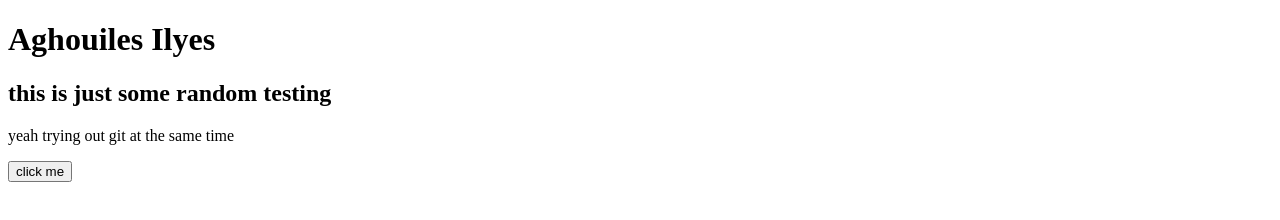
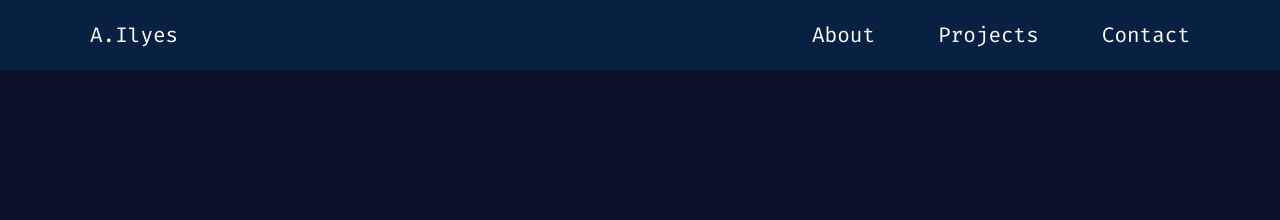
Before and after one commit to BlackCheppun/BlackCheppun.github.io, a plain HTML site: page index.html in a window 1280 px wide. Drawn offline with Linux system fonts and the light colour scheme.

Commit message:
first edits on the small portfolio

```diff
--- a/index.html
+++ b/index.html
@@ -5,13 +5,22 @@
     <meta http-equiv="X-UA-Compatible" content="IE=edge" />
     <meta name="viewport" content="width=device-width, initial-scale=1.0" />
     <title>random shit</title>
+    <link rel="stylesheet" href="style.css" />
+    <link
+      href="https://fonts.googleapis.com/css2?family=Fira+Code:wght@300;400;500;600;700&family=Montserrat:wght@300;400;500;600;700&family=Raleway:wght@700&family=Roboto+Mono:wght@400;700&family=Tajawal:wght@300;500&display=swap"
+      rel="stylesheet"
+    />
   </head>
   <body>
-    <h1>Aghouiles Ilyes</h1>
-
-    <h2>this is just some random testing</h2>
-
-    <p>yeah trying out git at the same time</p>
-    <button>click me</button>
+    <div class="navdiv">
+      <div id="logo">
+        <a href="">A.Ilyes</a>
+      </div>
+      <div id="nav"">
+        <a href="">About</a>
+        <a href="">Projects</a>
+        <a href="">Contact</a>
+      </div>
+    </div>
   </body>
 </html>
--- /dev/null
+++ b/style.css
@@ -0,0 +1,76 @@
+html, body, div, span, applet, object, iframe,
+h1, h2, h3, h4, h5, h6, p, blockquote, pre,
+a, abbr, acronym, address, big, cite, code,
+del, dfn, em, img, ins, kbd, q, s, samp,
+small, strike, strong, sub, sup, tt, var,
+b, u, i, center,
+dl, dt, dd, ol, ul, li,
+fieldset, form, label, legend,
+table, caption, tbody, tfoot, thead, tr, th, td,
+article, aside, canvas, details, embed,
+figure, figcaption, footer, header, hgroup,
+menu, nav, output, ruby, section, summary,
+time, mark, audio, video {
+	margin: 0;
+	padding: 0;
+	border: 0;
+	font-size: 100%;
+	font: inherit;
+    color: inherit;
+	vertical-align: baseline;
+}
+/* HTML5 display-role reset for older browsers */
+article, aside, details, figcaption, figure,
+footer, header, hgroup, menu, nav, section {
+	display: block;
+}
+body {
+	line-height: 1;
+}
+ol, ul {
+	list-style: none;
+}
+blockquote, q {
+	quotes: none;
+}
+blockquote:before, blockquote:after,
+q:before, q:after {
+	content: '';
+	content: none;
+}
+table {
+	border-collapse: collapse;
+	border-spacing: 0;
+}
+body{
+    font-family: 'Fira Code', monospace;
+    background-color: #0A1128;
+}
+
+.navdiv{
+    height: 50px;
+    font-size: 21px;
+    color: white;
+    background-color: #082142;
+    display: flex;
+    align-items: center;
+    justify-content: space-between;
+    padding: 10px;
+}
+
+#logo{
+    margin-left: 80px;
+    color: white;
+}
+
+a{
+    text-decoration : none;
+}
+
+#nav{
+    margin-right: 80px;
+    width: 30%;
+    display: flex;
+    justify-content: space-between;
+
+}
```
